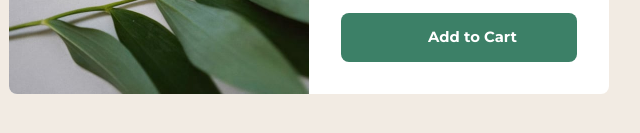
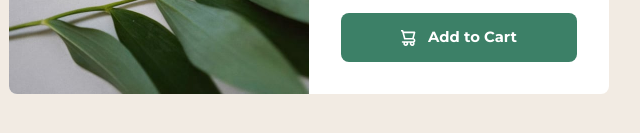
Before and after one commit to ZanaHicks/Product-Preview, a plain HTML site: page index.html in a window 1280 px wide. Shown: the part 547-680 px from the top of the page, 331-971 px from the left. Drawn offline with Linux system fonts and the light colour scheme.

Commit message:
Update styles.css

```diff
--- a/CSS/styles.css
+++ b/CSS/styles.css
@@ -124,7 +124,7 @@ margin: 1rem;
 
 .button[data-icon="shopping-cart"]::before {
     content: "";
-    background-image: url(.../Images/icon-cart.svg);
+    background-image: url(/Images/icon-cart.svg);
     width: 15px;
     height: 16px;
 }
```
